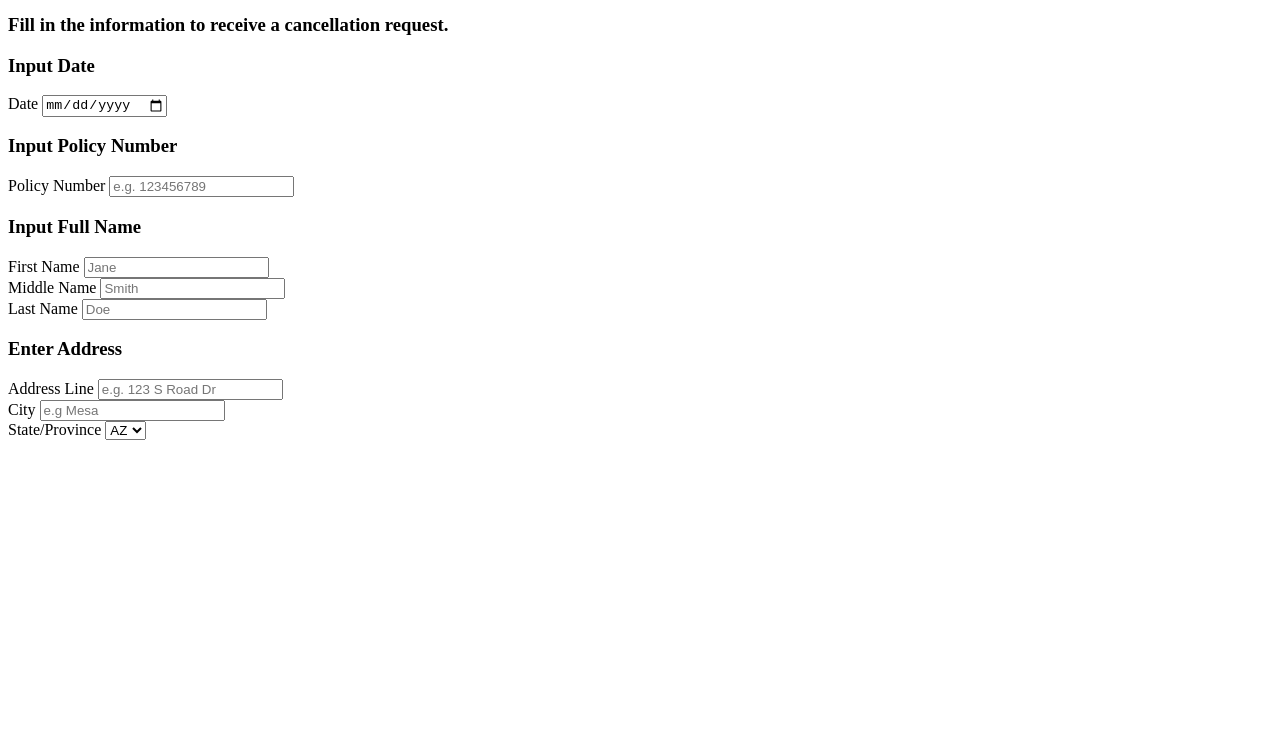
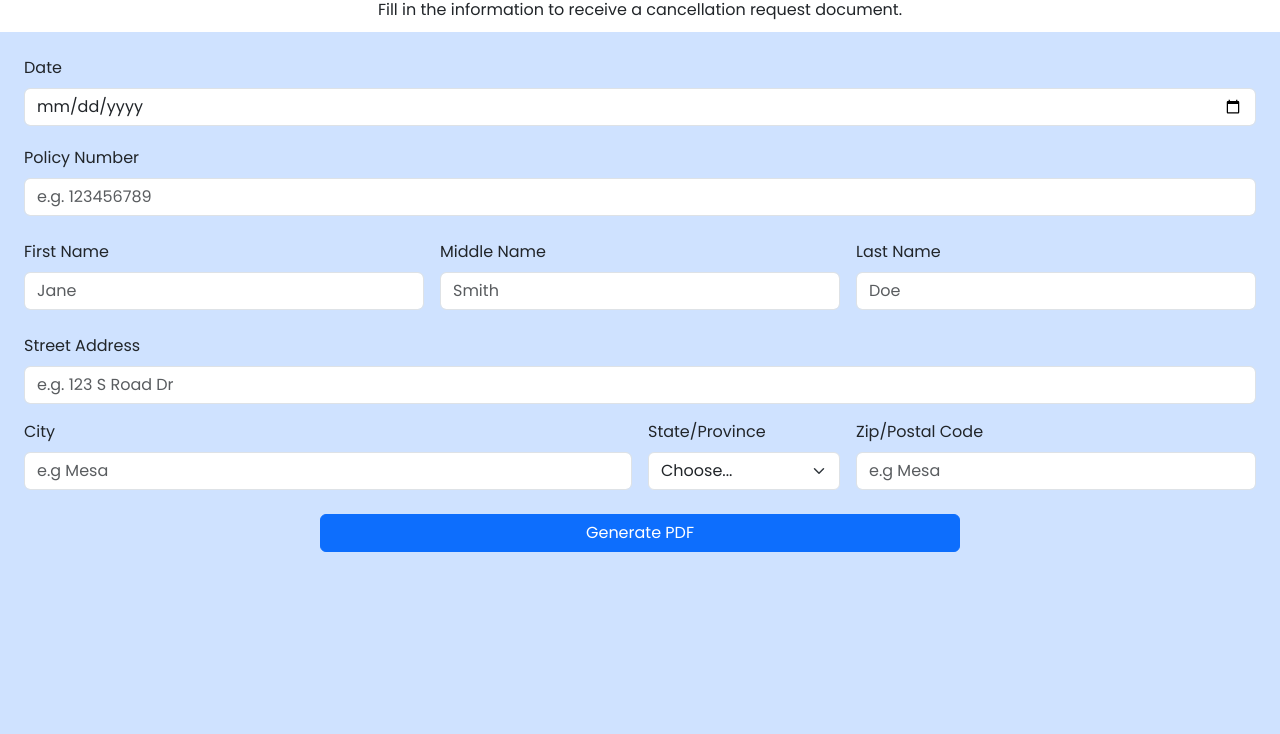
Before and after one commit to BeccaHurtado/CancelNoticeForm, a website: page index.html in a window 1280 px wide. Shown: the part 66-800 px from the top of the page. Drawn offline with nearby package versions, Linux system fonts and the light colour scheme.

Commit message:
adding html2 package

```diff
--- /dev/null
+++ b/assets/css/index.css
@@ -0,0 +1,5 @@
+* {
+    font-family: "Poppins", sans-serif;
+    font-weight: 400;
+    font-style: normal;
+  }
--- a/assets/js/index.js
+++ b/assets/js/index.js
@@ -0,0 +1,31 @@
+function getCancelNoticePDF() {
+    let date = document.getElementById('dateInput').value;
+
+    let element = document.createElement('div');
+    element.innerHTML =
+    '<h1> Cancel Request </h1>' + date;
+
+    htm12pdf().from(element).save('cancel_notice.pdf');
+}
+
+document.getElementById('generatepdf').addEventListener('click', getCancelNoticePDF)
+
+// // Example starter JavaScript for disabling form submissions if there are invalid fields
+// (() => {
+//     'use strict'
+
+//     // Fetch all the forms we want to apply custom Bootstrap validation styles to
+//     const forms = document.querySelectorAll('.needs-validation')
+
+//     // Loop over them and prevent submission
+//     Array.from(forms).forEach(form => {
+//       form.addEventListener('submit', event => {
+//         if (!form.checkValidity()) {
+//           event.preventDefault()
+//           event.stopPropagation()
+//         }
+
+//         form.classList.add('was-validated')
+//       }, false)
+//     })
+//   })()
--- a/index.html
+++ b/index.html
@@ -4,80 +4,108 @@
     <meta charset="UTF-8">
     <meta name="viewport" content="width=device-width, initial-scale=1.0">
     <title>Cancellation Notice</title>
+    <script src="html2pdf.bundle.min.js"></script>
+    <link rel="stylesheet" href="./assets/css/index.css">
+    <link rel="preconnect" href="https://fonts.googleapis.com">
+    <link rel="preconnect" href="https://fonts.gstatic.com" crossorigin>
+    <link href="https://fonts.googleapis.com/css2?family=Poppins&display=swap" rel="stylesheet">
+    <script src="path/to/htm12pdf.js"></script>
+    <link href="https://cdn.jsdelivr.net/npm/bootstrap@5.3.3/dist/css/bootstrap.min.css" rel="stylesheet" integrity="sha384-QWTKZyjpPEjISv5WaRU9OFeRpok6YctnYmDr5pNlyT2bRjXh0JMhjY6hW+ALEwIH" crossorigin="anonymous">
 </head>
 
-<main>
-    <div class="page-title">
-        <h1>Cancel Notice Generator</h1>
+<main class="text-center">
+    <div class="p-2 page-title bg-primary text-white text-uppercase">
+        <h2>Cancel Notice Generator</h1>
     </div>
 
-    <div class="page-description">
-        <h3>
-         Fill in the information to receive a cancellation request.
-        </h3>
+    <div class="page-description bg-white p-1">
+        <h6>
+         Fill in the information to receive a cancellation request document.
+        </h5>
     </div>
 </main>
 
-<body>
+<body class="bg-primary-subtle">
 
-    <form action="" class="cancel-form" id="cancel-form">
+    <form action="" class="cancel-form p-4 row g-3" id="cancel-form">
 
         <!-- date input area -->
-        <div class="date-input-title">
-            <h3>Input Date</h3>
-        </div>
         <div class="form-elem">
             <label for="dateInput" class="form-label">Date</label>
-            <input id="dateInput" name="dateInput" type="date">
+            <input id="dateInput" name="dateInput" type="date" class="form-control">
         </div>
 
         <!-- policy number input area-->
-        <div class="policy-number-input-title">
-            <h3>Input Policy Number</h3>
-        </div>
-        <div class="form-elem">
+        <div class="pt-1">
             <label for="policyNumberInput" class="form-label">Policy Number</label>
-            <input name="policyNumberInput" id="policyNumberInput" placeholder="e.g. 123456789" type="text">
+            <input type="text" class="form-control" id="policyNumberInput" placeholder="e.g. 123456789">
         </div>
 
         <!-- name input area-->
-        <div class="name-input-title">
-            <h3>Input Full Name</h3>
+        <div class="pt-2 col-md-4">
+            <label for="firstNameInput" class="form-label">First Name</label>
+            <input name="firstNameInput"  id="firstNameInput" class="form-control" placeholder="Jane">
         </div>
-        <div class="form-elem">
-            <label for="firstNameInput" class="form-label">First Name</label>
-            <input name="firstNameInput"  id="firstNameInput" placeholder="Jane">
+        <div class="pt-2 col-md-4">
+            <label for="middleNameInput" class="form-label">Middle Name</label>
+            <input name="middleNameInput"  id="middleNameInput" class="form-control" placeholder="Smith">
         </div>
-        <div class="form-elem">
-            <label for="middleNameInput" class="form-label">Middle Name</label>
-            <input name="middleNameInput"  id="middleNameInput" placeholder="Smith">
-        </div>
-        <div class="form-elem">
+        <div class="pt-2 col-md-4">
             <label for="lastNameInput" class="form-label">Last Name</label>
-            <input name="lastNameInput"  id="lastNameInput" placeholder="Doe">
+            <input name="lastNameInput"  id="lastNameInput" class="form-control" placeholder="Doe">
         </div>
 
         <!-- address input area-->
-        <div class="address-area-title">
-            <h3>Enter Address</h3>
+        <div class="pt-2">
+            <label for="streetInput" class="form-label">Street Address</label>
+            <input type="text" id="streetInput" name="streetInput" class="form-control" placeholder="e.g. 123 S Road Dr">
         </div>
-        <div>
-            <label for="streetInput" class="form-label">Address Line</label>
-            <input type="text" id="streetInput" name="streetInput" placeholder="e.g. 123 S Road Dr">
+        <div class="col-md-6">
+            <label for="cityInput" class="form-label">City</label>
+            <input type="text" id="cityInput" name="cityInput" class="form-control" placeholder="e.g Mesa">
         </div>
-        <div>
-            <label for="cityInput" class="form-label">City</label>
-            <input type="text" id="cityInput" name="cityInput" placeholder="e.g Mesa">
-        </div>
-        <div>
+        <div class="col-md-2">
             <label for="stateInput" class="form-label">State/Province</label>
-            <select name="stateInout" id="stateInput">
-                <option value="arizona">AZ</option>
+            <select name="stateInout" id="stateInput" class="form-select" aria-label="Default select example">
+                <option selected>Choose...</option>
+                <option value="Alabama">AL</option>
+                <option value="Alaska">AK</option>
+                <option value="Arizona">AZ</option>
+                <option value="Arkansas">AR</option>
                 <option value="california">CA</option>
-                <option value="Florida">FL</option>
+                <option value="Colorado">CO</option>
+                <option value="Connecticut">CT</option>
+                <option value="Delaware">DE</option>
+                <option value="FL">FL</option>
+                <option value="Georgia">GA</option>
+                <option value="Guam">GU</option>
+                <option value="Hawaii">HI</option>
+                <option value="Idaho">ID</option>
+                <option value="Illinois">IL</option>
+                <option value="Indiana">IN</option>
+                <option value="Iowa">IA</option>
+                <option value="Kansaa">KS</option>
+                <option value="Kentucky">KY</option>
+                <option value="Louisiana">LA</option>
+                <option value="Maine">ME</option>
+                <option value="Maryland">MD</option>
             </select>
         </div>
+        <div class="col-md-4">
+            <label for="zipInput" class="form-label">Zip/Postal Code</label>
+            <input type="text" id="zipInput" name="zipInput" class="form-control" placeholder="e.g Mesa">
+        </div>
     </form>
+    <div class="d-grid gap-2 col-6 mx-auto">
+        <input type="button" class="btn btn-primary" value="Generate PDF" id="generatepdf" onclick="getCancelNoticePDF()">
+    </div>
+
+    <footer>
+
+    </footer>
 
 </body>
+<script src="https://cdn.jsdelivr.net/npm/@popperjs/core@2.11.8/dist/umd/popper.min.js" integrity="sha384-I7E8VVD/ismYTF4hNIPjVp/Zjvgyol6VFvRkX/vR+Vc4jQkC+hVqc2pM8ODewa9r" crossorigin="anonymous"></script>
+<script src="https://cdn.jsdelivr.net/npm/bootstrap@5.3.3/dist/js/bootstrap.min.js" integrity="sha384-0pUGZvbkm6XF6gxjEnlmuGrJXVbNuzT9qBBavbLwCsOGabYfZo0T0to5eqruptLy" crossorigin="anonymous"></script>
+<script src="./assets/js/index.js"></script>
 </html>
--- /dev/null
+++ b/package.json
@@ -0,0 +1,5 @@
+{
+  "dependencies": {
+    "html2pdf.js": "^0.10.1"
+  }
+}
```
Also changed, not shown: 1 other file.
